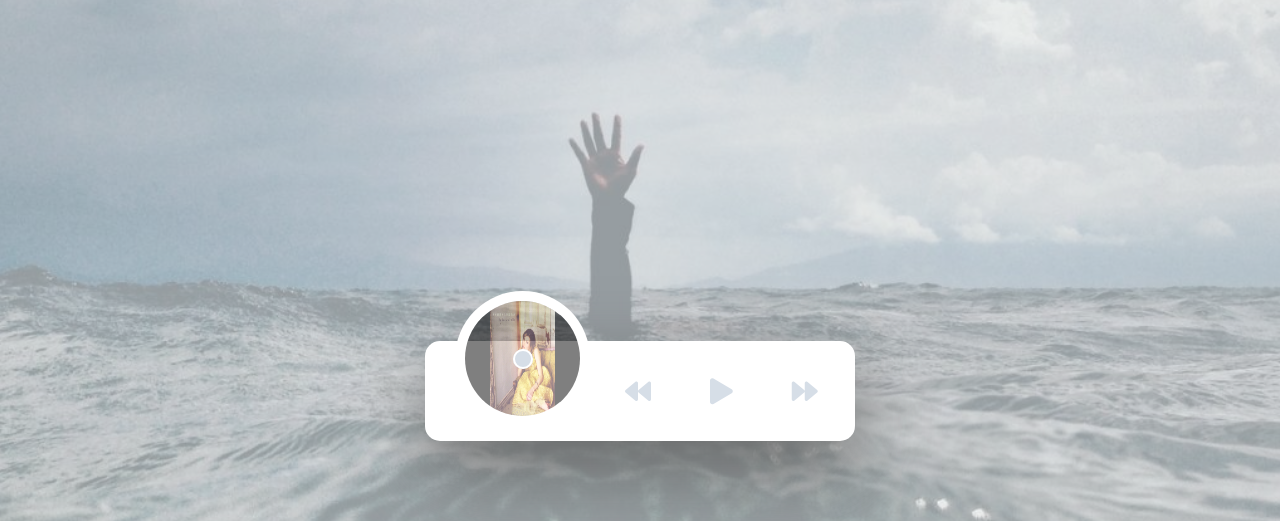
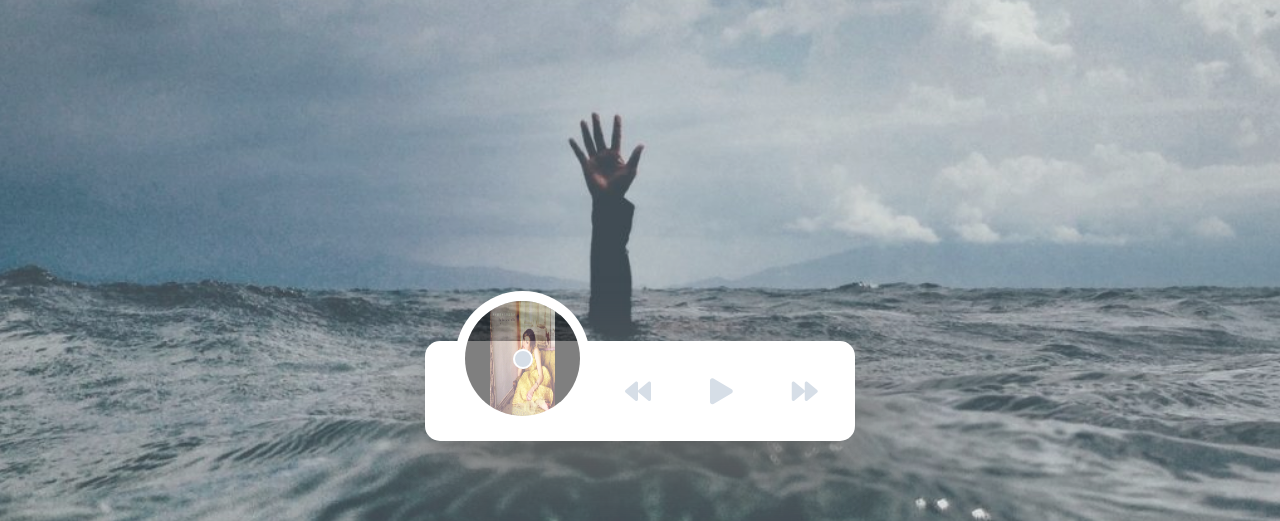
Before and after one commit to kaancancalkan/End-For-World, a plain HTML site: page index.html in a window 1280 px wide. Shown: the part 279-800 px from the top of the page. Drawn offline with nearby package versions, Linux system fonts and the light colour scheme.

Commit message:
Update styles.css

```diff
--- a/styles.css
+++ b/styles.css
@@ -136,7 +136,7 @@ body {
     bottom: 0;
     left: 0;
     background-color: #fff;
-    opacity: 0.51;
+    opacity: 0.11;
     z-index: 2;
 }
 
```
